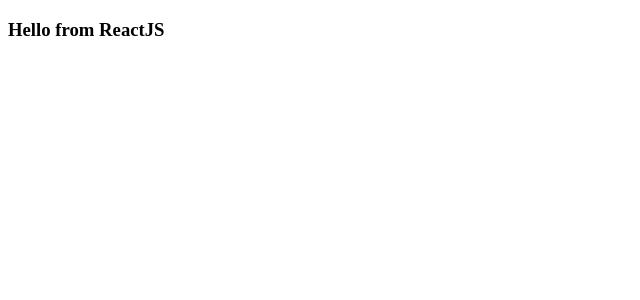
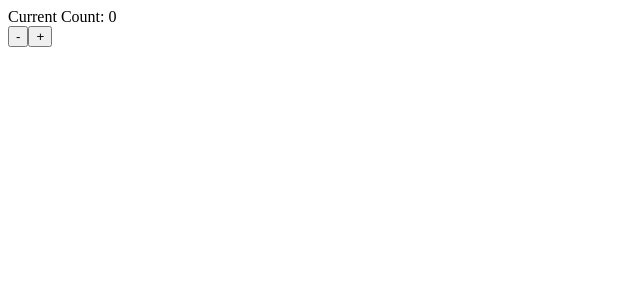
Before and after one commit to dunghd/create-react-ts-from-scratch, a React app: page / in a window 1280 px wide. Shown: the top 300 px of the page, without its empty margins (0-640 px from the left). Built offline with nearby package versions, Linux system fonts and the light colour scheme.

Commit message:
Context Module Functions - 1 (first commit of 2022 :D)

```diff
--- a/package.json
+++ b/package.json
@@ -4,8 +4,12 @@
     "react-dom": "^17.0.2"
   },
   "devDependencies": {
+    "@babel/core": "^7.16.7",
+    "@babel/preset-env": "^7.16.7",
+    "@babel/preset-react": "^7.16.7",
     "@types/react": "^17.0.17",
     "@types/react-dom": "^17.0.9",
+    "babel-loader": "^8.2.3",
     "html-webpack-plugin": "^5.3.2",
     "ts-loader": "^9.2.5",
     "ts-node": "^10.2.0",
--- /dev/null
+++ b/src/App.js
@@ -0,0 +1,13 @@
+import React from "react";
+import { CounterProvider } from "./context/counter";
+import Counter from "./screens/counter";
+
+function App() {
+  return (
+    <CounterProvider>
+      <Counter />
+    </CounterProvider>
+  );
+}
+
+export default App;
--- a/src/App.tsx
+++ /dev/null
@@ -1,9 +0,0 @@
-import React from 'react';
-
-const App: React.FC = () => {
-  return (
-    <h3>Hello from ReactJS</h3>
-  )
-}
-
-export default App;
--- /dev/null
+++ b/src/context/counter.js
@@ -0,0 +1,40 @@
+import React from "react";
+
+const CounterContext = React.createContext();
+
+function CounterProvider({ step = 1, initialCount = 0, ...props }) {
+  const [state, dispatch] = React.useReducer(
+    (state, action) => {
+      const change = action.step ?? step;
+      switch (action.type) {
+        case "increment": {
+          return { ...state, count: state.count + change };
+        }
+        case "decrement": {
+          return { ...state, count: state.count - change };
+        }
+        default: {
+          throw new Error(`Unhandled action type: ${action.type}`);
+        }
+      }
+    },
+    { count: initialCount }
+  );
+
+  const value = [state, dispatch];
+
+  return <CounterContext.Provider value={value} {...props} />;
+}
+
+function useCounter() {
+  const context = React.useContext(CounterContext);
+  if (context === undefined) {
+    throw new Error(`useCounter must be used within a CounterProvider`);
+  }
+  return context;
+}
+
+const increment = (dispatch) => dispatch({ type: "increment" });
+const decrement = (dispatch) => dispatch({ type: "decrement" });
+
+export { CounterProvider, useCounter, increment, decrement };
--- /dev/null
+++ b/src/index.js
@@ -0,0 +1,10 @@
+import React from "react";
+import ReactDOM from "react-dom";
+import App from "./App";
+
+ReactDOM.render(
+  <React.StrictMode>
+    <App />
+  </React.StrictMode>,
+  document.getElementById("root")
+);
--- a/src/index.tsx
+++ /dev/null
@@ -1,10 +0,0 @@
-import React from 'react';
-import ReactDOM from 'react-dom';
-import App from './App';
-
-ReactDOM.render(
-  <React.StrictMode>
-    <App />
-  </React.StrictMode>,
-  document.getElementById('root')
-);
--- /dev/null
+++ b/src/screens/counter.js
@@ -0,0 +1,15 @@
+import React from "react";
+import { useCounter, increment, decrement } from "../context/counter";
+
+function Counter() {
+  const [state, dispatch] = useCounter();
+  return (
+    <div>
+      <div>Current Count: {state.count}</div>
+      <button onClick={() => decrement(dispatch)}>-</button>
+      <button onClick={() => increment(dispatch)}>+</button>
+    </div>
+  );
+}
+
+export default Counter;
--- a/webpack.config.ts
+++ b/webpack.config.ts
@@ -1,24 +1,33 @@
-const HtmlWebpackPlugin = require('html-webpack-plugin');
+const HtmlWebpackPlugin = require("html-webpack-plugin");
 const path = require("path");
 
 module.exports = {
-  mode: 'development',
-  output: { // indicates where to put the result after bundling.
+  mode: "development",
+  output: {
+    // indicates where to put the result after bundling.
     path: path.resolve(__dirname, "build"),
     filename: "bundle.js",
   },
-  entry: { // the entrypoint which webpack will come to here firstly to bundle code.
-    index: path.join(__dirname, "src/index.tsx"),
+  entry: {
+    // the entrypoint which webpack will come to here firstly to bundle code.
+    index: path.join(__dirname, "src/index.js"),
   },
-  resolve: { // as we support Typescript, we make sure webpack understand what we expect to do when it see import App from './App'.
+  resolve: {
+    // as we support Typescript, we make sure webpack understand what we expect to do when it see import App from './App'.
     extensions: [".ts", ".tsx", ".js"],
   },
   module: {
-    rules: [ // specfies which loader will handle file extension, we will use the ts-loader to bundle ts and tsx file. Just add it to devDependencies:
+    rules: [
+      // specfies which loader will handle file extension, we will use the ts-loader to bundle ts and tsx file. Just add it to devDependencies:
       {
         test: /\.tsx?$/,
         use: "ts-loader",
         exclude: /node_modules/,
+      },
+      {
+        test: /\.(js|jsx)$/,
+        exclude: /node_modules/,
+        use: { loader: "babel-loader" },
       },
     ],
   },
@@ -33,4 +42,4 @@
     compress: true,
     port: 8080,
   },
-}
+};
```
Also changed, not shown: .babelrc (added), 1 other file (tests, documents, lock files or other folders).
